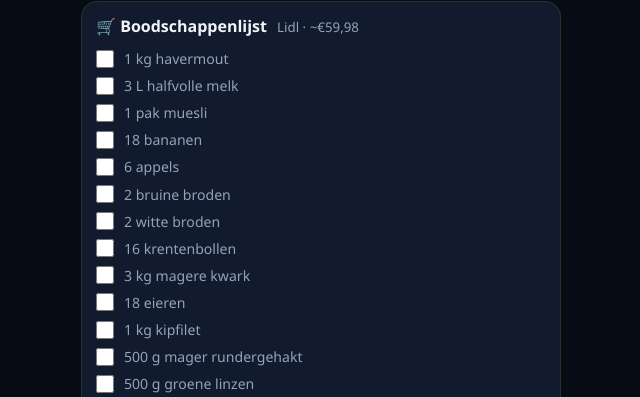
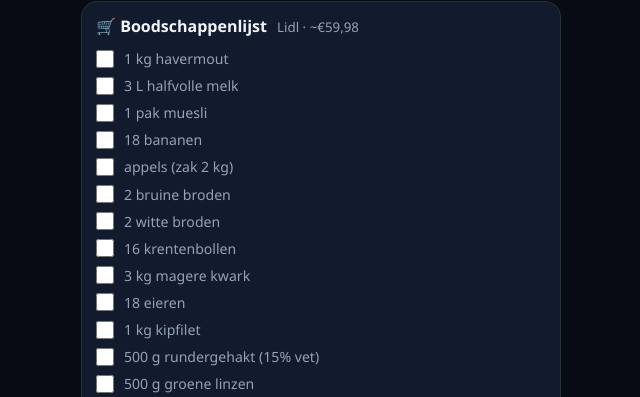
Before and after one commit to joepvdh12-eng/hyrox-dashboard, a plain HTML site: page index.html in a window 1280 px wide. Shown: the part 2431-2828 px from the top of the page, 319-959 px from the left. Drawn offline with Linux system fonts and the light colour scheme.

Commit message:
Boodschappenlijst: gehakt 15% vet, appels zak 2 kg

```diff
--- a/index.html
+++ b/index.html
@@ -745,14 +745,14 @@
       <label><input type="checkbox" data-shop="1"><span>3 L halfvolle melk</span></label>
       <label><input type="checkbox" data-shop="2"><span>1 pak muesli</span></label>
       <label><input type="checkbox" data-shop="3"><span>18 bananen</span></label>
-      <label><input type="checkbox" data-shop="4"><span>6 appels</span></label>
+      <label><input type="checkbox" data-shop="4"><span>appels (zak 2 kg)</span></label>
       <label><input type="checkbox" data-shop="5"><span>2 bruine broden</span></label>
       <label><input type="checkbox" data-shop="6"><span>2 witte broden</span></label>
       <label><input type="checkbox" data-shop="7"><span>16 krentenbollen</span></label>
       <label><input type="checkbox" data-shop="8"><span>3 kg magere kwark</span></label>
       <label><input type="checkbox" data-shop="9"><span>18 eieren</span></label>
       <label><input type="checkbox" data-shop="10"><span>1 kg kipfilet</span></label>
-      <label><input type="checkbox" data-shop="11"><span>500 g mager rundergehakt</span></label>
+      <label><input type="checkbox" data-shop="11"><span>500 g rundergehakt (15% vet)</span></label>
       <label><input type="checkbox" data-shop="12"><span>500 g groene linzen</span></label>
       <label><input type="checkbox" data-shop="13"><span>1 kg rijst</span></label>
       <label><input type="checkbox" data-shop="14"><span>1 kg witte pasta</span></label>
```
